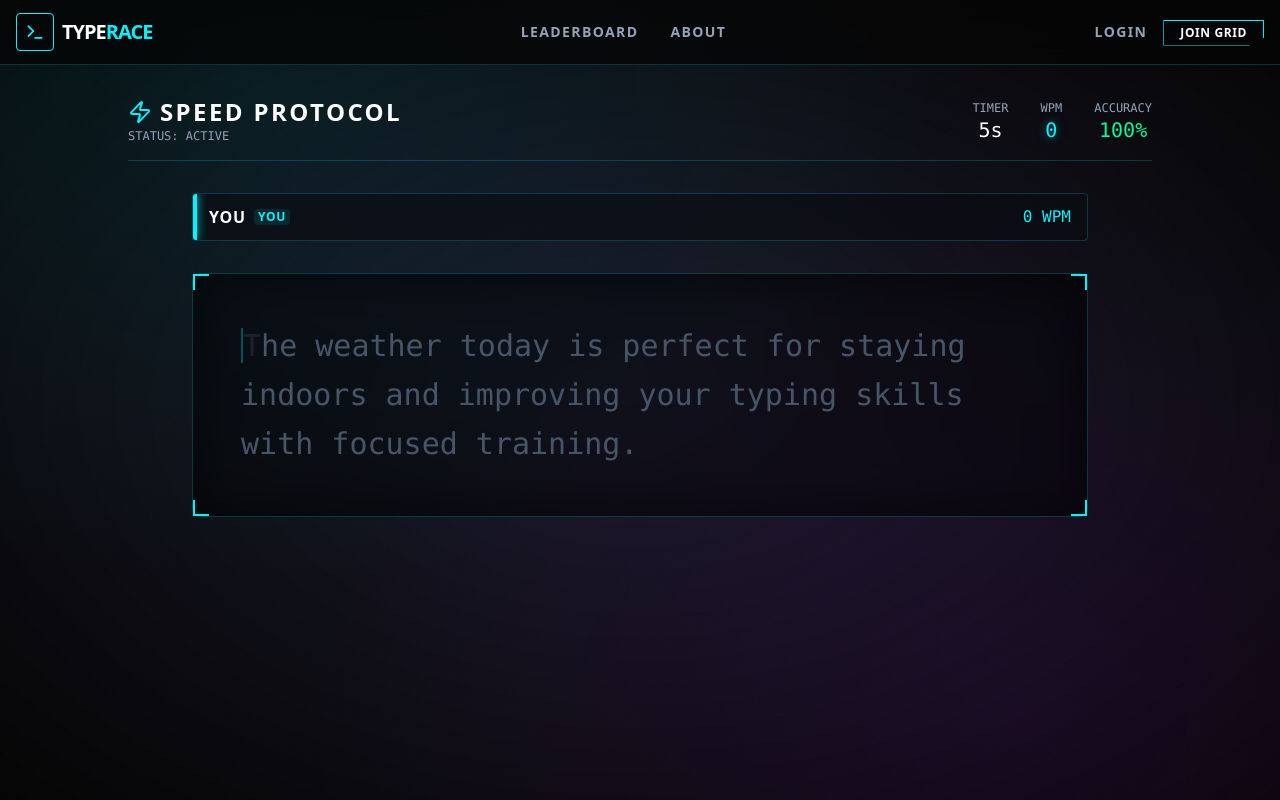
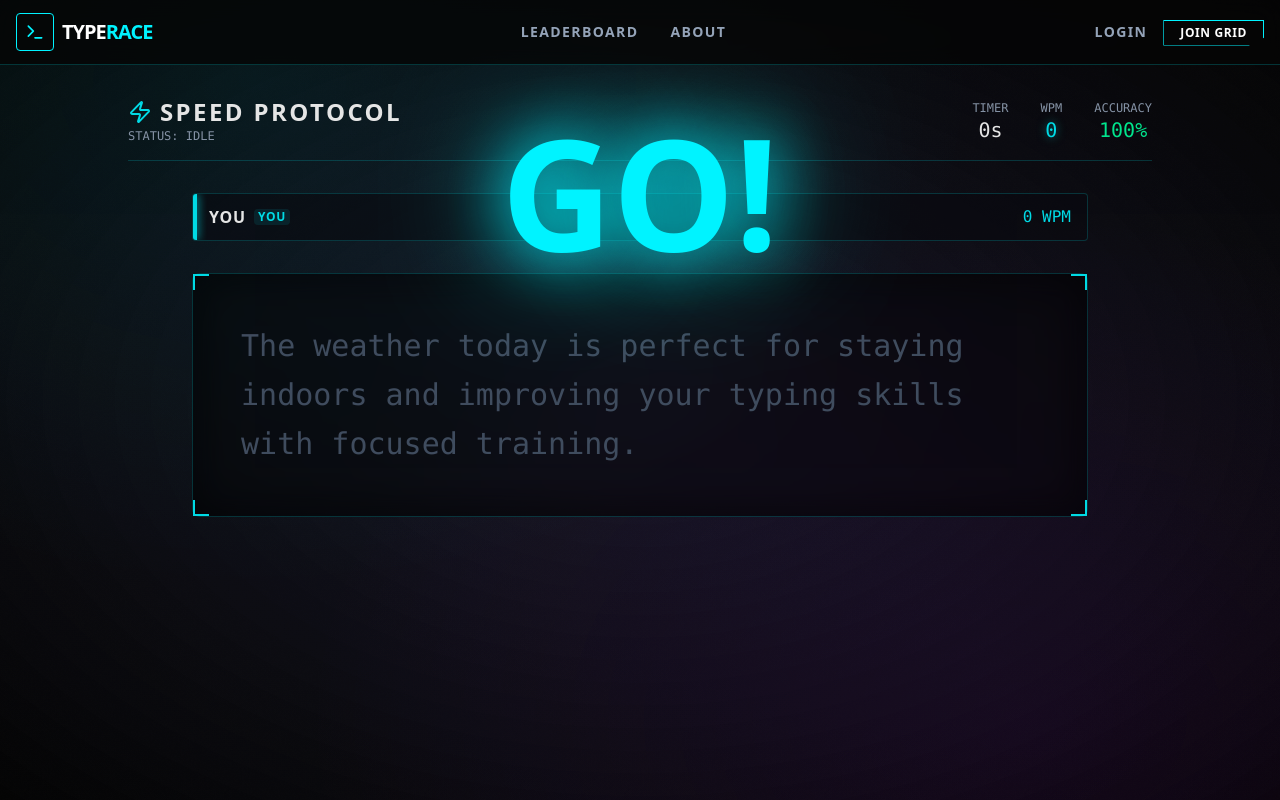
Before and after one commit to Richmano-stack/Typeracing, a Next.js app: page /race in a window 1280 px wide. Shown: the top 800 px of the page. Built offline with nearby package versions, Linux system fonts and the light colour scheme; no server answers.

Commit message:
added count down before race start

```diff
--- a/app/(race)/race/page.tsx
+++ b/app/(race)/race/page.tsx
@@ -63,58 +63,87 @@ export default function QuickRacePage() {
 
     // Initialize a new race
     const startNewRace = () => {
+        // #region agent log
+        fetch('http://127.0.0.1:7243/ingest/c7f103f5-706e-4173-b524-77af058e477e',{method:'POST',headers:{'Content-Type':'application/json'},body:JSON.stringify({location:'race/page.tsx:65',message:'startNewRace called',data:{preCountdown,countdown},timestamp:Date.now(),sessionId:'debug-session',runId:'post-fix',hypothesisId:'A'})}).catch(()=>{});
+        // #endregion
         const randomIndex = Math.floor(Math.random() * TYPING_TEXTS.length);
         initializeRace(TYPING_TEXTS[randomIndex], randomIndex.toString(), 'race');
         resetRacers();
+        // Reset timer FIRST (before starting countdown) to avoid resetting countdown after it's set
+        resetTimer();
+        // #region agent log
+        fetch('http://127.0.0.1:7243/ingest/c7f103f5-706e-4173-b524-77af058e477e',{method:'POST',headers:{'Content-Type':'application/json'},body:JSON.stringify({location:'race/page.tsx:71',message:'After resetTimer(), before startCountdown(10)',data:{countdown},timestamp:Date.now(),sessionId:'debug-session',runId:'post-fix',hypothesisId:'A'})}).catch(()=>{});
+        // #endregion
         setPreCountdown(true);
-        startCountdown(10);
-        resetTimer();
+        startCountdown(5);
+        // #region agent log
+        fetch('http://127.0.0.1:7243/ingest/c7f103f5-706e-4173-b524-77af058e477e',{method:'POST',headers:{'Content-Type':'application/json'},body:JSON.stringify({location:'race/page.tsx:74',message:'After startCountdown(10)',data:{countdown},timestamp:Date.now(),sessionId:'debug-session',runId:'post-fix',hypothesisId:'A'})}).catch(()=>{});
+        // #endregion
         // Reset save state for new race
         setIsSaving(false);
     };
 
-    // Countdown effect - runs when preCountdown becomes true
+    // Countdown tick effect - runs when preCountdown becomes true
     useEffect(() => {
+        // #region agent log
+        fetch('http://127.0.0.1:7243/ingest/c7f103f5-706e-4173-b524-77af058e477e',{method:'POST',headers:{'Content-Type':'application/json'},body:JSON.stringify({location:'race/page.tsx:87',message:'Countdown tick effect',data:{preCountdown,countdown},timestamp:Date.now(),sessionId:'debug-session',runId:'post-fix',hypothesisId:'B'})}).catch(()=>{});
+        // #endregion
         if (!preCountdown) return;
 
-        // Set up interval to tick countdown every second
+        // #region agent log
+        fetch('http://127.0.0.1:7243/ingest/c7f103f5-706e-4173-b524-77af058e477e',{method:'POST',headers:{'Content-Type':'application/json'},body:JSON.stringify({location:'race/page.tsx:93',message:'Starting countdown interval',data:{countdown},timestamp:Date.now(),sessionId:'debug-session',runId:'post-fix',hypothesisId:'B'})}).catch(()=>{});
+        // #endregion
         const id = setInterval(() => {
+            // Read countdown directly from store to avoid closure issues
+            const store = useTimerStore.getState();
+            const currentCountdown = store.countdown;
+            // #region agent log
+            fetch('http://127.0.0.1:7243/ingest/c7f103f5-706e-4173-b524-77af058e477e',{method:'POST',headers:{'Content-Type':'application/json'},body:JSON.stringify({location:'race/page.tsx:97',message:'Interval tick',data:{currentCountdown},timestamp:Date.now(),sessionId:'debug-session',runId:'post-fix',hypothesisId:'B'})}).catch(()=>{});
+            // #endregion
+            if (currentCountdown > 0) {
                 tickCountdown();
+            }
         }, 1000);
 
         return () => clearInterval(id);
     }, [preCountdown, tickCountdown]);
 
-    // Effect to handle countdown completion
+    // Countdown completion effect - handles race start when countdown reaches 0
     useEffect(() => {
-        if (!preCountdown) return;
-        if (countdown <= 0) {
+        // #region agent log
+        fetch('http://127.0.0.1:7243/ingest/c7f103f5-706e-4173-b524-77af058e477e',{method:'POST',headers:{'Content-Type':'application/json'},body:JSON.stringify({location:'race/page.tsx:90',message:'Countdown completion effect',data:{preCountdown,countdown},timestamp:Date.now(),sessionId:'debug-session',runId:'run1',hypothesisId:'C'})}).catch(()=>{});
+        // #endregion
+        if (!preCountdown || countdown !== 0) return;
+
+        // #region agent log
+        fetch('http://127.0.0.1:7243/ingest/c7f103f5-706e-4173-b524-77af058e477e',{method:'POST',headers:{'Content-Type':'application/json'},body:JSON.stringify({location:'race/page.tsx:93',message:'Countdown reached 0, starting race',data:{preCountdown,countdown},timestamp:Date.now(),sessionId:'debug-session',runId:'run1',hypothesisId:'C'})}).catch(()=>{});
+        // #endregion
+        // Show "GO!" for 800ms before starting race
+        const startTimeout = setTimeout(() => {
             setPreCountdown(false);
             startRace();
             startTimer();
-        }
+        }, 800);
+
+        return () => clearTimeout(startTimeout);
     }, [preCountdown, countdown, startRace, startTimer]);
 
-    // Auto-focus input when race starts
+    // Auto-focus input when race starts (status becomes 'running')
     useEffect(() => {
         if (status === 'running') {
+            // Small delay to ensure DOM is ready
+            const focusTimeout = setTimeout(() => {
                 inputRef.current?.focus();
+            }, 100);
+            return () => clearTimeout(focusTimeout);
         }
     }, [status]);
-
     // Timer while running
     useEffect(() => {
         if (status !== 'running') return;
         const id = setInterval(() => tick(), 1000);
         return () => clearInterval(id);
     }, [status, tick]);
-
-    // Update racer progress when user types
-    useEffect(() => {
-        if (text.length === 0) return;
-        const progress = Math.min(100, (userInput.length / text.length) * 100);
-        updateCurrentUserProgress(progress, wpm);
-    }, [userInput, text, wpm, updateCurrentUserProgress]);
 
     // Handle input
     const handleUserInput = (e: React.ChangeEvent<HTMLInputElement>) => {
@@ -125,6 +154,12 @@ export default function QuickRacePage() {
         if (errors >= MAX_ERRORS && newValue.length > userInput.length) return;
 
         setUserInput(newValue);
+
+        // Update racer progress directly (no useEffect needed)
+        if (text.length > 0) {
+            const progress = Math.min(100, (newValue.length / text.length) * 100);
+            updateCurrentUserProgress(progress, wpm);
+        }
     };
 
     // Save race results to server (user-initiated)
@@ -342,19 +377,22 @@ export default function QuickRacePage() {
                 )}
             </div>
 
-            {/* Countdown Overlay */}
+            {/* Countdown Overlay - Very transparent so text is clearly visible */}
             {preCountdown && (
-                <div className="fixed inset-0 flex items-center justify-center bg-black/80 backdrop-blur-sm z-50">
+                <div className="fixed inset-0 bg-black/10 z-50 pointer-events-none">
+                    {/* Countdown Number - Positioned at top center, above the text area */}
+                    <div className="absolute top-32 left-1/2 transform -translate-x-1/2 z-50">
                         <div
                             className="text-9xl font-black text-[var(--primary)] transition-all duration-300 ease-out"
                             style={{
-                            textShadow: '0 0 50px var(--primary)',
-                            transform: `scale(${countdown > 0 ? 1 + (10 - countdown) * 0.1 : 1.5})`,
-                            opacity: countdown > 0 ? 1 : 0,
-                            animation: countdown > 0 ? 'pulse 0.5s ease-in-out' : 'none'
+                                textShadow: '0 0 50px var(--primary), 0 0 100px var(--primary)',
+                                transform: `scale(${countdown > 0 ? 1 : 1.2})`,
+                                opacity: 1,
+                                animation: countdown > 0 ? 'pulse 1s infinite' : 'none'
                             }}
                         >
                             {countdown > 0 ? countdown : 'GO!'}
+                        </div>
                     </div>
                 </div>
             )}
@@ -390,7 +428,7 @@ export default function QuickRacePage() {
 
                 {/* Text Display (Cockpit) */}
                 <div
-                    className="relative p-8 md:p-12 bg-black/40 border border-[var(--border)] rounded-lg backdrop-blur-md min-h-[200px] text-2xl md:text-3xl font-mono leading-relaxed break-words shadow-[inset_0_0_50px_rgba(0,0,0,0.5)]"
+                    className="relative p-8 md:p-12 bg-black/40 border border-[var(--border)] rounded-lg backdrop-blur-md min-h-[200px] text-2xl md:text-3xl font-mono leading-relaxed break-words shadow-[inset_0_0_50px_rgba(0,0,0,0.5)] z-10"
                     onClick={() => inputRef.current?.focus()}
                 >
                     {/* Corner Accents */}
@@ -409,7 +447,7 @@ export default function QuickRacePage() {
                             value={userInput}
                             onChange={handleUserInput}
                             disabled={status !== 'running'}
-                            autoFocus
+                            autoFocus={status === 'running'}
                         />
                     )}
 
--- a/app/globals.css
+++ b/app/globals.css
@@ -203,3 +203,16 @@ body::after {
     opacity: 0;
   }
 }
+
+@keyframes pulse {
+  0%,
+  100% {
+    transform: scale(1);
+    opacity: 1;
+  }
+
+  50% {
+    transform: scale(1.05);
+    opacity: 0.9;
+  }
+}
--- a/app/lib/useTimerStore.ts
+++ b/app/lib/useTimerStore.ts
@@ -62,6 +62,9 @@ export const useTimerStore = create<TimerState>()(
             },
 
             resetTimer: () => {
+                // #region agent log
+                fetch('http://127.0.0.1:7243/ingest/c7f103f5-706e-4173-b524-77af058e477e',{method:'POST',headers:{'Content-Type':'application/json'},body:JSON.stringify({location:'useTimerStore.ts:64',message:'resetTimer called',data:{currentCountdown:get().countdown},timestamp:Date.now(),sessionId:'debug-session',runId:'run1',hypothesisId:'A'})}).catch(()=>{});
+                // #endregion
                 const state = get();
 
                 if (state.intervalId) {
@@ -74,6 +77,9 @@ export const useTimerStore = create<TimerState>()(
                     status: 'idle',
                     intervalId: null,
                 });
+                // #region agent log
+                fetch('http://127.0.0.1:7243/ingest/c7f103f5-706e-4173-b524-77af058e477e',{method:'POST',headers:{'Content-Type':'application/json'},body:JSON.stringify({location:'useTimerStore.ts:76',message:'resetTimer set complete',data:{newCountdown:get().countdown},timestamp:Date.now(),sessionId:'debug-session',runId:'run1',hypothesisId:'A'})}).catch(()=>{});
+                // #endregion
             },
 
             tick: () => {
@@ -83,6 +89,9 @@ export const useTimerStore = create<TimerState>()(
             },
 
             startCountdown: (seconds: number) => {
+                // #region agent log
+                fetch('http://127.0.0.1:7243/ingest/c7f103f5-706e-4173-b524-77af058e477e',{method:'POST',headers:{'Content-Type':'application/json'},body:JSON.stringify({location:'useTimerStore.ts:85',message:'startCountdown called',data:{seconds,currentCountdown:get().countdown},timestamp:Date.now(),sessionId:'debug-session',runId:'run1',hypothesisId:'D'})}).catch(()=>{});
+                // #endregion
                 const state = get();
 
                 // Clear any existing interval
@@ -94,6 +103,9 @@ export const useTimerStore = create<TimerState>()(
                     countdown: seconds,
                     status: 'running',
                 });
+                // #region agent log
+                fetch('http://127.0.0.1:7243/ingest/c7f103f5-706e-4173-b524-77af058e477e',{method:'POST',headers:{'Content-Type':'application/json'},body:JSON.stringify({location:'useTimerStore.ts:96',message:'startCountdown set complete',data:{newCountdown:get().countdown},timestamp:Date.now(),sessionId:'debug-session',runId:'run1',hypothesisId:'D'})}).catch(()=>{});
+                // #endregion
             },
 
             tickCountdown: () => {
```
Also changed, not shown: 1 other file (tests, documents, lock files or other folders). Lines whose indentation alone changed are shown as unchanged.
